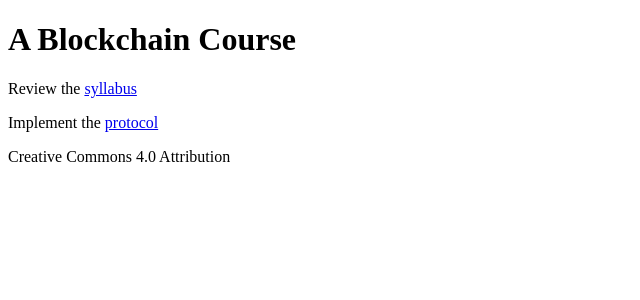
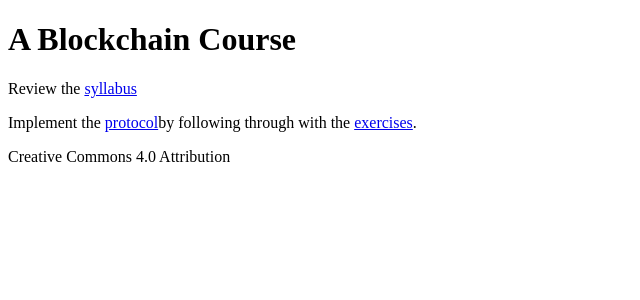
Before and after one commit to starwolf0320/-nextjs-marabu-course1, a Next.js app: page / in a window 1280 px wide. Shown: the top 300 px of the page, without its empty margins (0-640 px from the left). Built offline with nearby package versions, Linux system fonts and the light colour scheme.

Commit message:
Add a couple of exercises

```diff
--- a/pages/index.js
+++ b/pages/index.js
@@ -14,6 +14,7 @@ export default function Home() {
 
         <p>
           Implement the <Link href='docs/protocol'><a>protocol</a></Link>
+          by following through with the <Link href='docs/exercises'><a>exercises</a></Link>.
         </p>
       </main>
 
```
Also changed, not shown: 1 other file (tests, documents, lock files or other folders).
